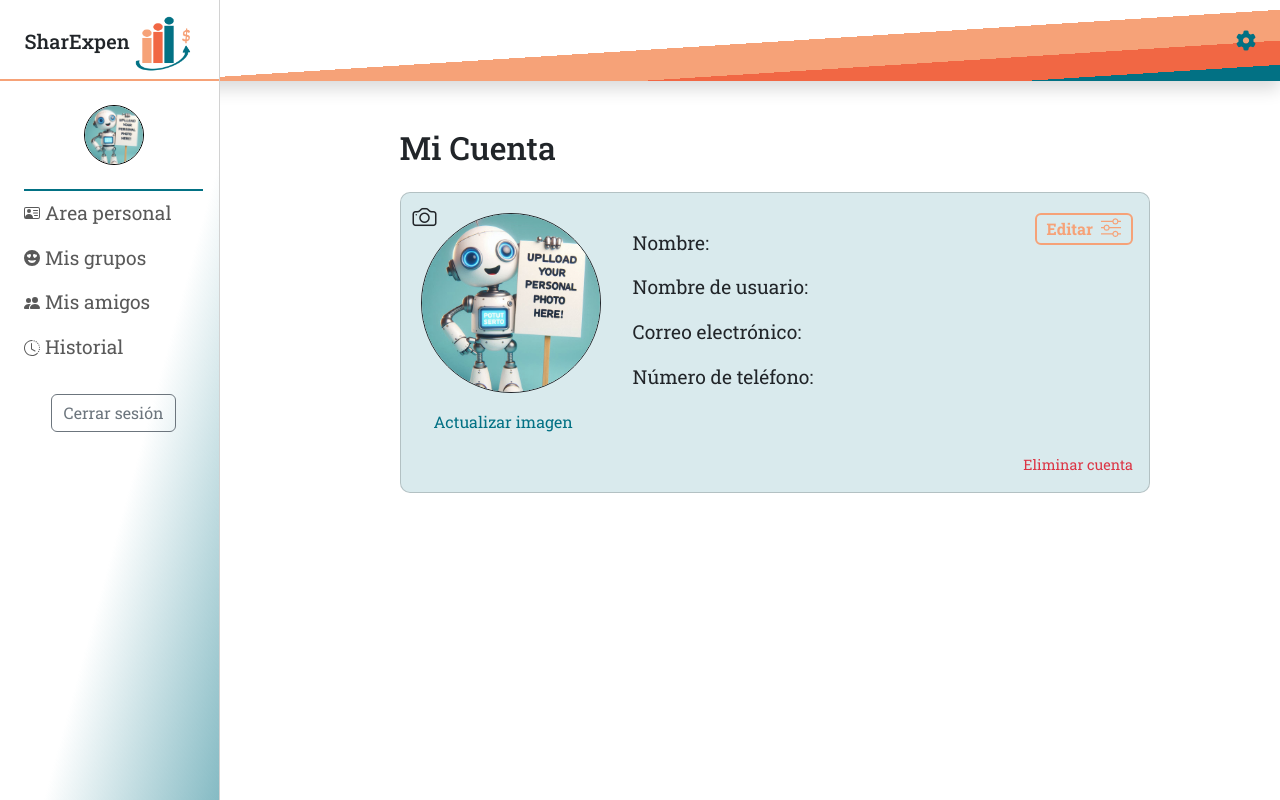
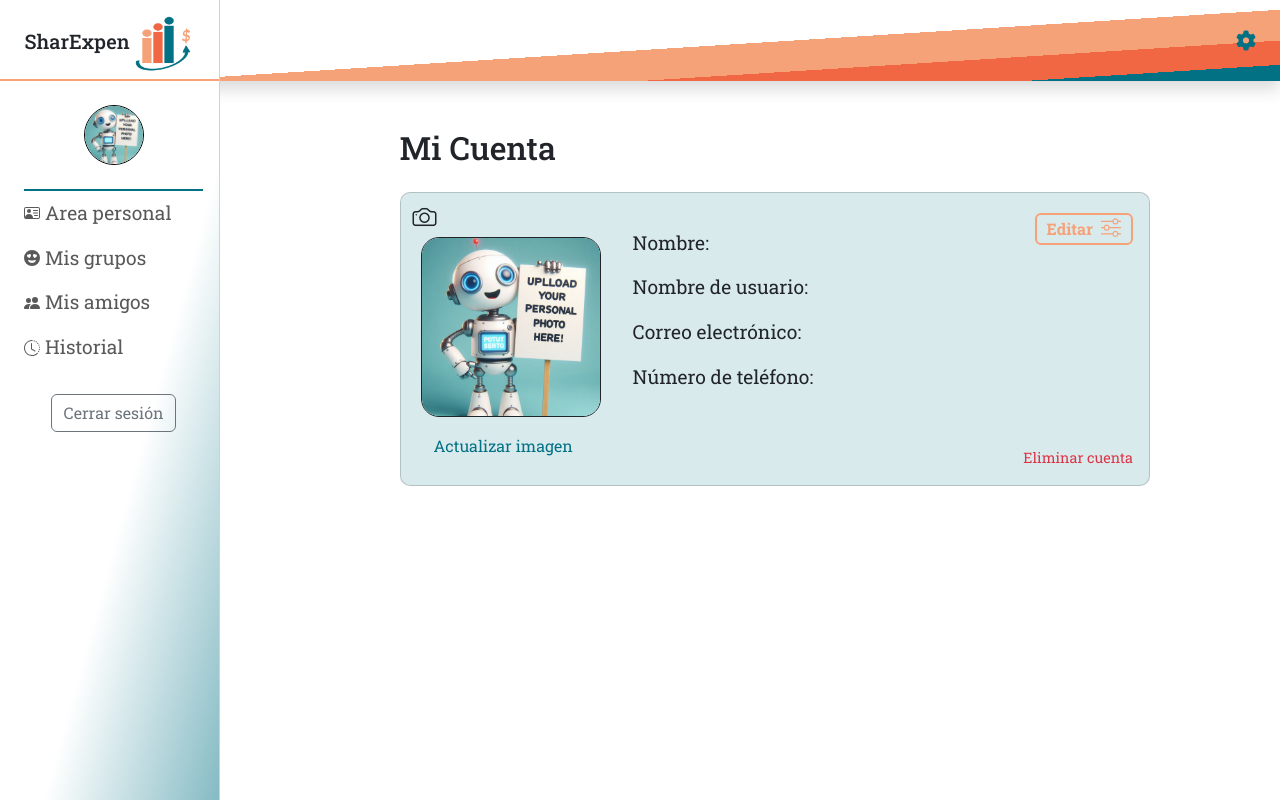
Before and after one commit to matildejb/TFM_front, an Angular app: page /user-profile in a window 1280 px wide. Built offline with nearby package versions, Linux system fonts and the light colour scheme; no server answers; sample sign-in values are in the browser's storage.

Commit message:
Cambios en img + añadir gastos }

```diff
--- a/src/app/pages/buttons/payments/payments.component.css
+++ b/src/app/pages/buttons/payments/payments.component.css
@@ -44,6 +44,7 @@ input.ng-valid.ng-touched {
     font-size: 80%;
     margin: 0 0 0 20px;
   }
+}
 
 /* Dispositivo  tablet */
 @media only screen and (max-width: 992px) {
--- a/src/app/pages/users/user-profile/user-profile.component.css
+++ b/src/app/pages/users/user-profile/user-profile.component.css
@@ -31,7 +31,7 @@
     img {
       width: 180px;
       height: 180px;
-      border-radius: 100%;
+      border-radius: 10%;
       border: 1px solid;
       object-fit: contain;
     }
@@ -55,7 +55,7 @@
     }
 
     .custom-file-upload:hover {
-      background-color: #ddd;
+      color: #004a59;
     }
   }
 
--- a/src/app/pages/users/user-profile/user-profile.component.html
+++ b/src/app/pages/users/user-profile/user-profile.component.html
@@ -10,32 +10,18 @@
         </svg>
       </button>
 
-      <form
-        (ngSubmit)="onSubmit()"
-        method="PUT"
-        enctype="multipart/form-data"
-        class="d-flex flex-column gap-3"
-      >
+      <form (ngSubmit)="onSubmit()" method="PUT" enctype="multipart/form-data" class="d-flex flex-column gap-3">
         <label class="custom-file-upload position-absolute">
-          <input
-            type="file"
-            (change)="onFileSelected($event)"
-            name="profile_image"
-            accept="image/*" />
-          <i class="bi bi-camera"></i
-        ></label>
+          <input type="file" (change)="onFileSelected($event)" name="profile_image" accept="image/*" />
+          <i class="bi bi-camera"></i></label>
 
-        <img
-          class="card-img-top mt-0 me-3"
-          [src]="imgURL"
-          [alt]="unUser?.name || 'img-personal '"
-          title="imagen-perfil"
-        />
+        <img class="card-img-top mt-4 me-3" src="assets/images/default-img.png" [alt]="unUser?.name || 'img-personal '"
+          title="imagen-perfil" />
 
         <button type="submit" class="btn actualizar">Actualizar imagen</button>
       </form>
 
-      <div class="card-body mb-5">
+      <div class="card-body mb-4">
         <p>
           Nombre:<b> {{ unUser?.name }}</b>
         </p>
@@ -50,12 +36,7 @@
         </p>
       </div>
 
-      <a
-        type="button"
-        class="delete-account p-3 text-danger"
-        (click)="deleteUser()"
-        >Eliminar cuenta</a
-      >
+      <a type="button" class="delete-account p-3 text-danger" (click)="deleteUser()">Eliminar cuenta</a>
     </div>
   </div>
 </div>
```
Lines whose indentation alone changed are shown as unchanged.
